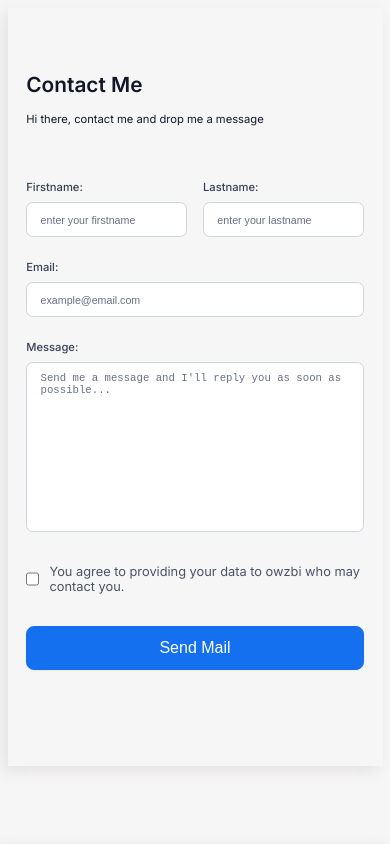
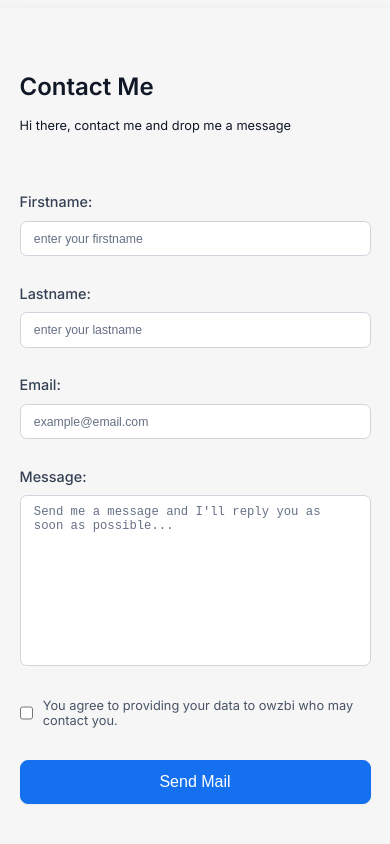
Before and after one commit to owzbi/hng-task-1, a React (Create React App) app: page /contact in a window 390 px wide. Shown: the top 844 px of the page. Built offline with nearby package versions, Linux system fonts and the light colour scheme.

Commit message:
updated my media query for mobile and tablet view

```diff
--- a/src/index.css
+++ b/src/index.css
@@ -16,7 +16,8 @@ body {
 }
 
 .image-div {
-  width: max(50%, 350px);
+  width: max(50%, 100vw);
+  max-width: 700px;
   margin: auto;
   margin-bottom: 3em;
   text-align: center;
@@ -96,7 +97,8 @@ footer {
 .form-container {
   text-align: center;
   margin: auto;
-  width: max(50%, 375px);
+  width: max(50%, 100vw);
+  max-width: 700px;
   display: flex;
   flex-direction: column;
   justify-content: center;
@@ -115,7 +117,7 @@ form {
 }
 
 .form-container h3 {
-  font-size: max(1.3vw, 1.3em);
+  font-size: max(1.5vw, 1.5em);
   font-weight: 600;
   text-align: left;
   color: #101828;
@@ -123,7 +125,7 @@ form {
 }
 
 .form-container p {
-  font-size: max(0.7vw, 0.7em);
+  font-size: max(1.2vw, .8em);
   font-weight: 400;
   text-align: left;
   color: #101828;
@@ -182,13 +184,13 @@ textarea:focus {
 input::placeholder,
 textarea::placeholder {
   color: #667085;
-  font-size: max(0.7vw, 0.8em);
+  font-size: max(1.2vw, .92em);
 }
 
 .text-input label {
   padding: 0;
   margin-block: 0.7em;
-  font-size: max(0.7vw, 0.7em);
+  font-size: max(1.2vw, .9em);
   color: #344054;
   font-weight: 500;
   margin-top: 2em;
@@ -226,7 +228,10 @@ textarea::placeholder {
   cursor: pointer;
 }
 
-@media screen and (max-width: 700px) {
+@media screen and (max-width: 900px) {
+  .names-input {
+    flex-direction: column;
+  }
   footer {
     flex-direction: column;
     justify-content: space-between;
```
